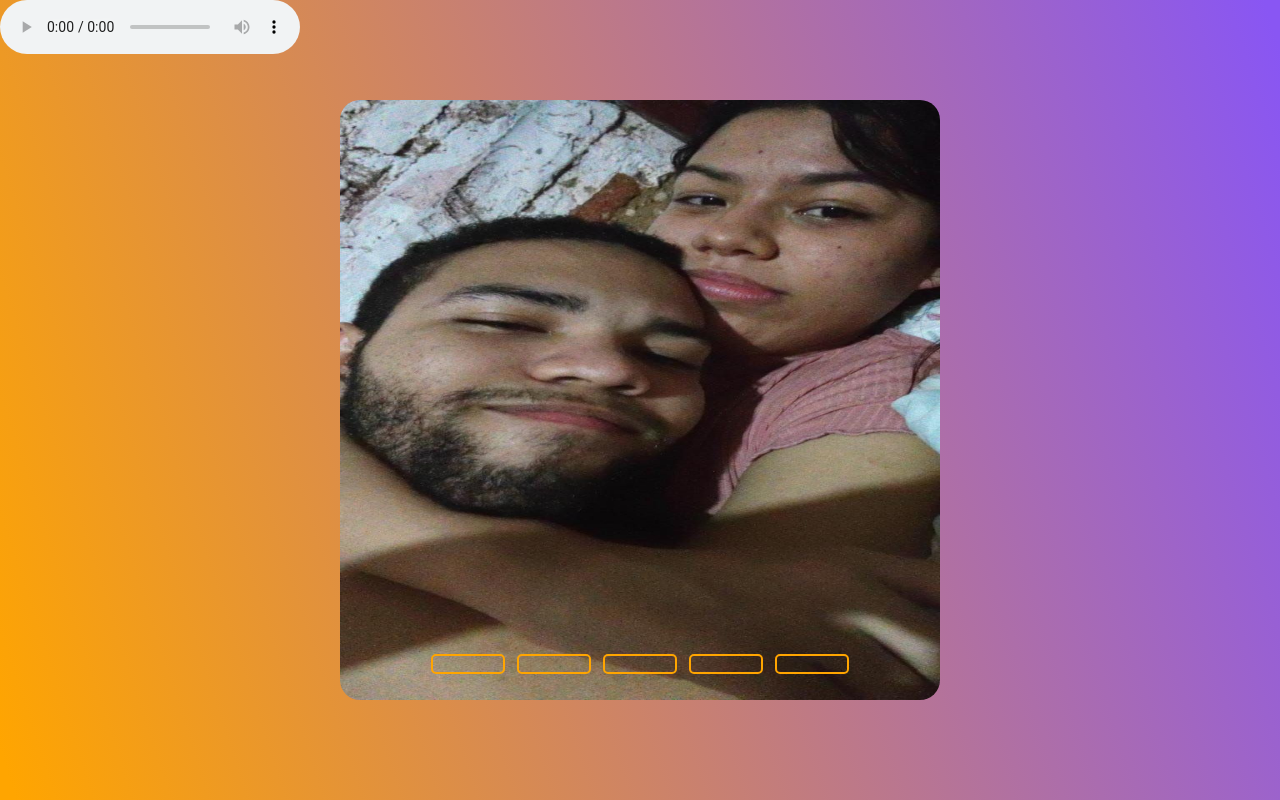
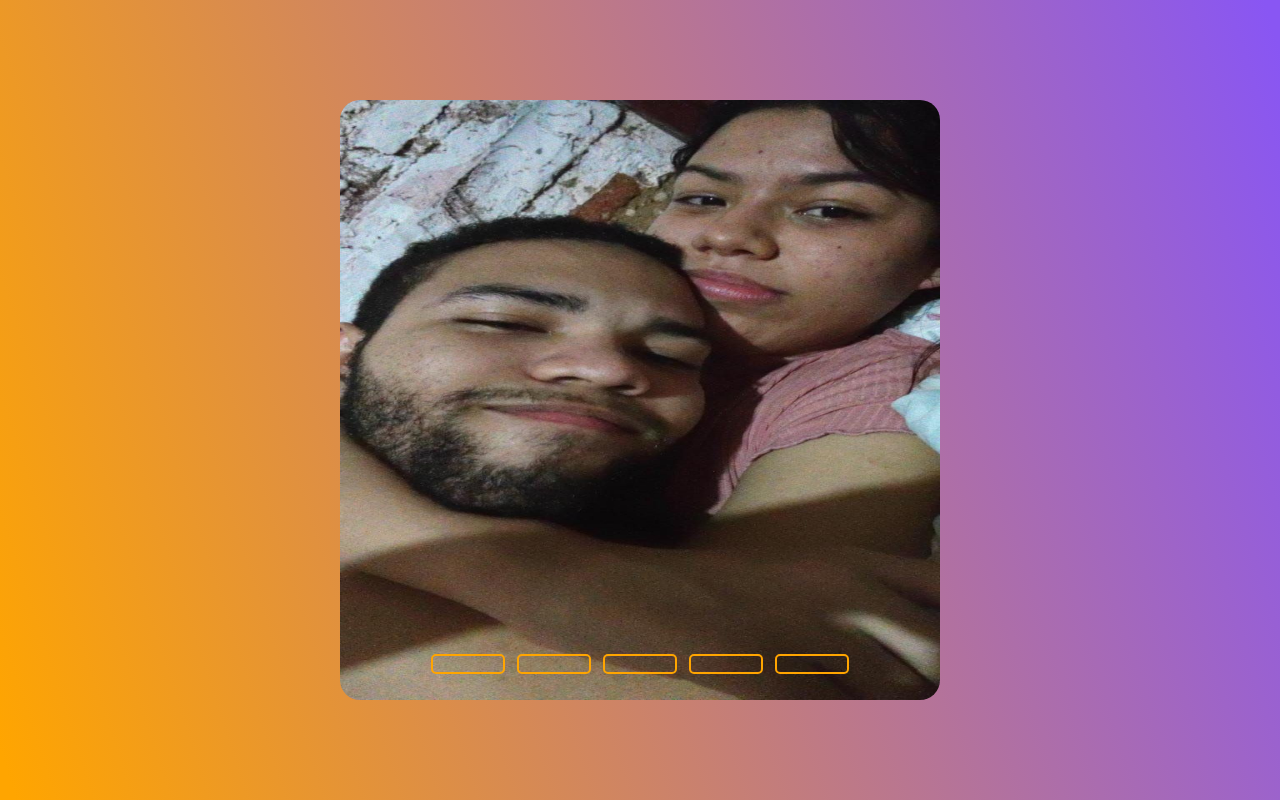
Before and after one commit to luiz-david05/projeto-slide, a plain HTML site: page projeto_slides/index.html in a window 1280 px wide. Drawn offline with Linux system fonts and the light colour scheme.

Commit message:
Update index.html

```diff
--- a/projeto_slides/index.html
+++ b/projeto_slides/index.html
@@ -44,7 +44,7 @@
     </div>
 
     <div class="song">
-      <audio controls loop>
+      <audio controls loop autoplay hidden>
         <source src="./musica/piri  tommy - on  on (official video).mp3" type="audio/mpeg">
       </audio>
     </div>
```
